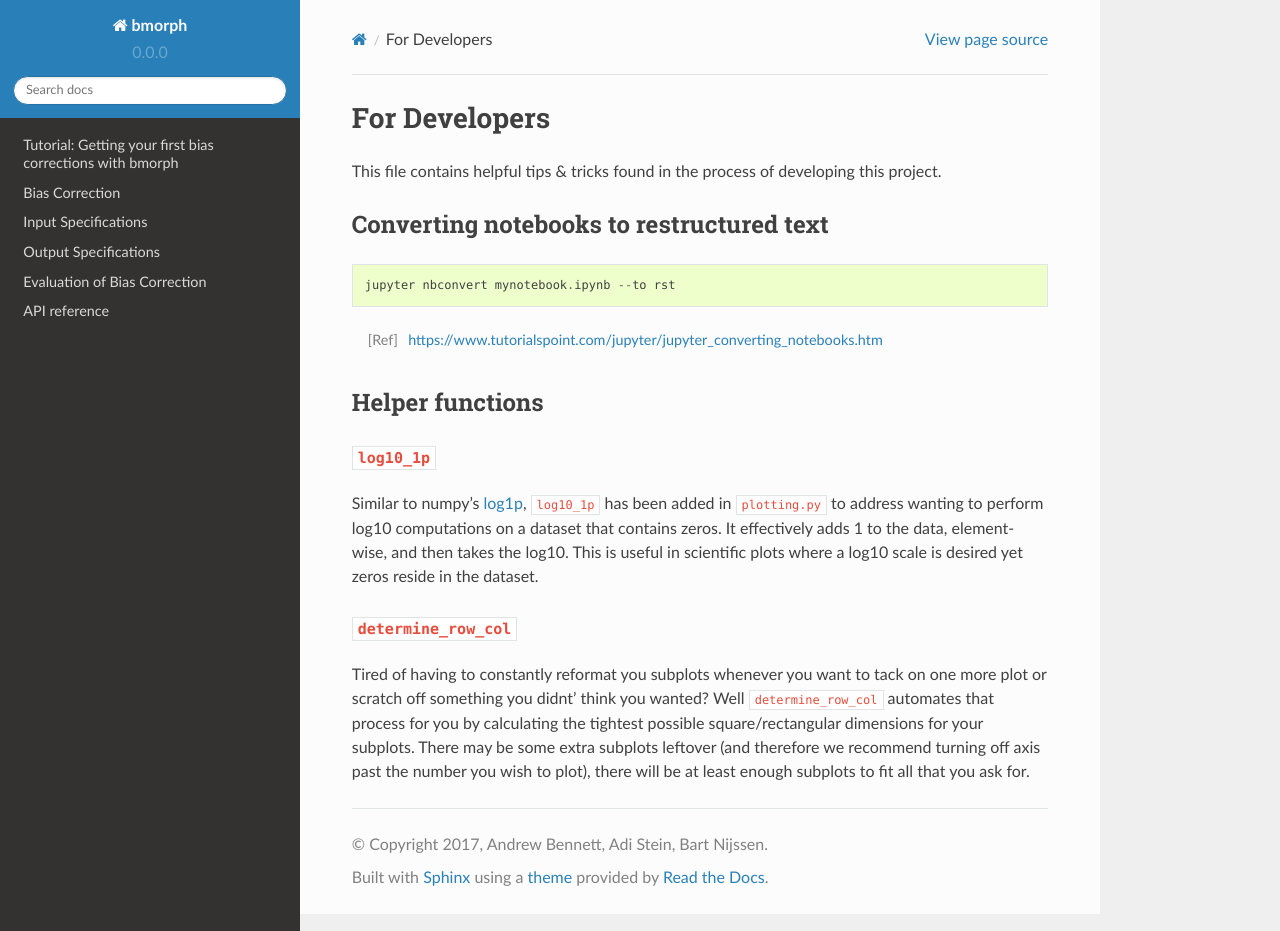
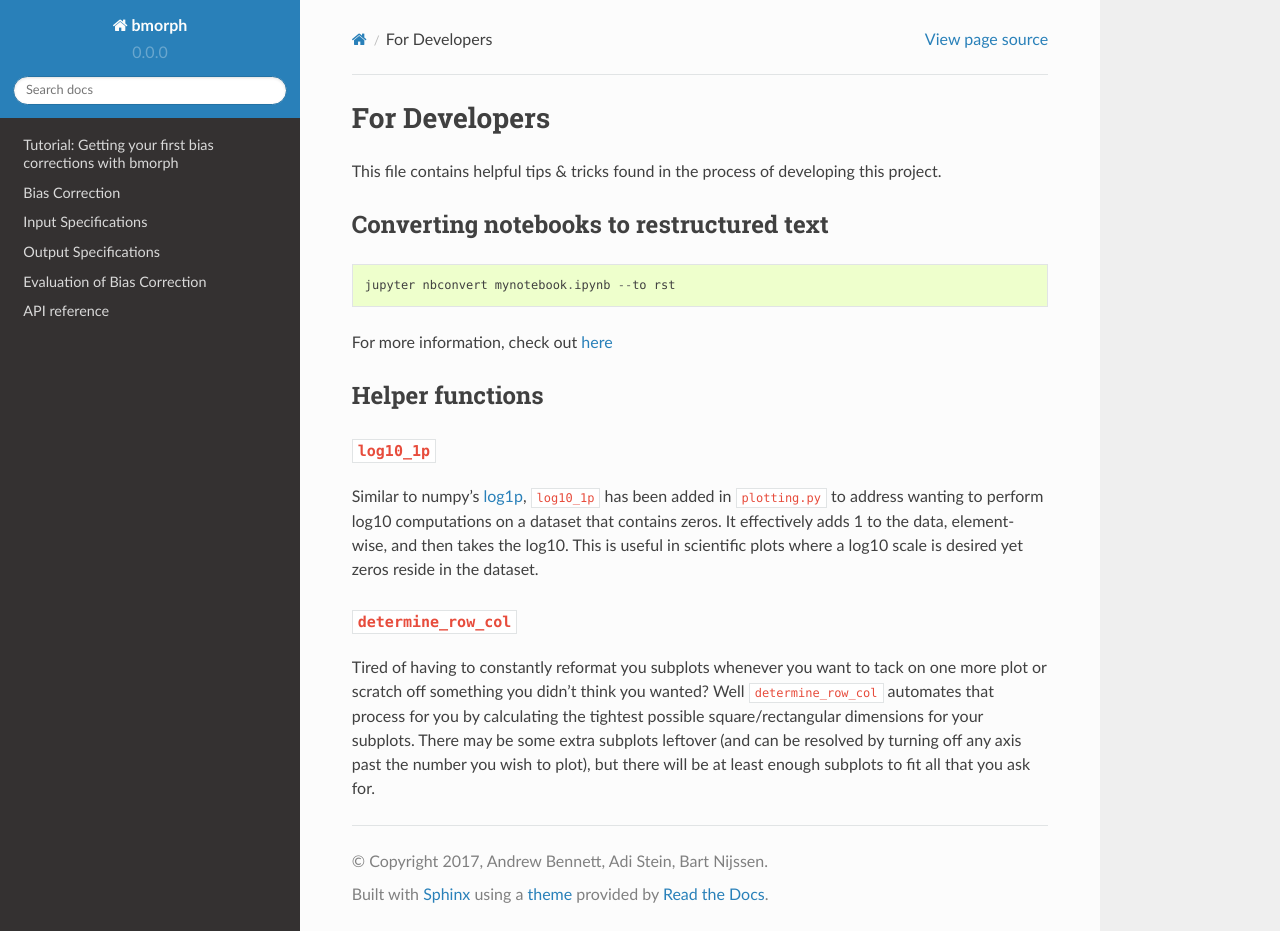
Before and after one commit to UW-Hydro/bmorph, a Sphinx documentation site: the page built from docs/for_developers.rst, in a window 1280 px wide and 931 px high. Built offline with Sphinx 7.4.7 and the Read the Docs theme 2.0.0, drawn with Linux system fonts in a browser that asks for light colours.

Commit message:
Update for_developers.rst
Typo & grammar fix

```diff
--- a/docs/for_developers.rst
+++ b/docs/for_developers.rst
@@ -10,7 +10,7 @@
 
     jupyter nbconvert mynotebook.ipynb --to rst
 
-.. [Ref] https://www.tutorialspoint.com/jupyter/jupyter_converting_notebooks.htm
+For more information, check out `here <https://www.tutorialspoint.com/jupyter/jupyter_converting_notebooks.htm>`_
 
 Helper functions
 ----------------
@@ -23,4 +23,4 @@
 ``determine_row_col``
 ^^^^^^^^^^^^^^^^^^^^^
 
-Tired of having to constantly reformat you subplots whenever you want to tack on one more plot or scratch off something you didnt' think you wanted? Well ``determine_row_col`` automates that process for you by calculating the tightest possible square/rectangular dimensions for your subplots. There may be some extra subplots leftover (and therefore we recommend turning off axis past the number you wish to plot), there will be at least enough subplots to fit all that you ask for.
+Tired of having to constantly reformat you subplots whenever you want to tack on one more plot or scratch off something you didn't think you wanted? Well ``determine_row_col`` automates that process for you by calculating the tightest possible square/rectangular dimensions for your subplots. There may be some extra subplots leftover (and can be resolved by turning off any axis past the number you wish to plot), but there will be at least enough subplots to fit all that you ask for.
```
